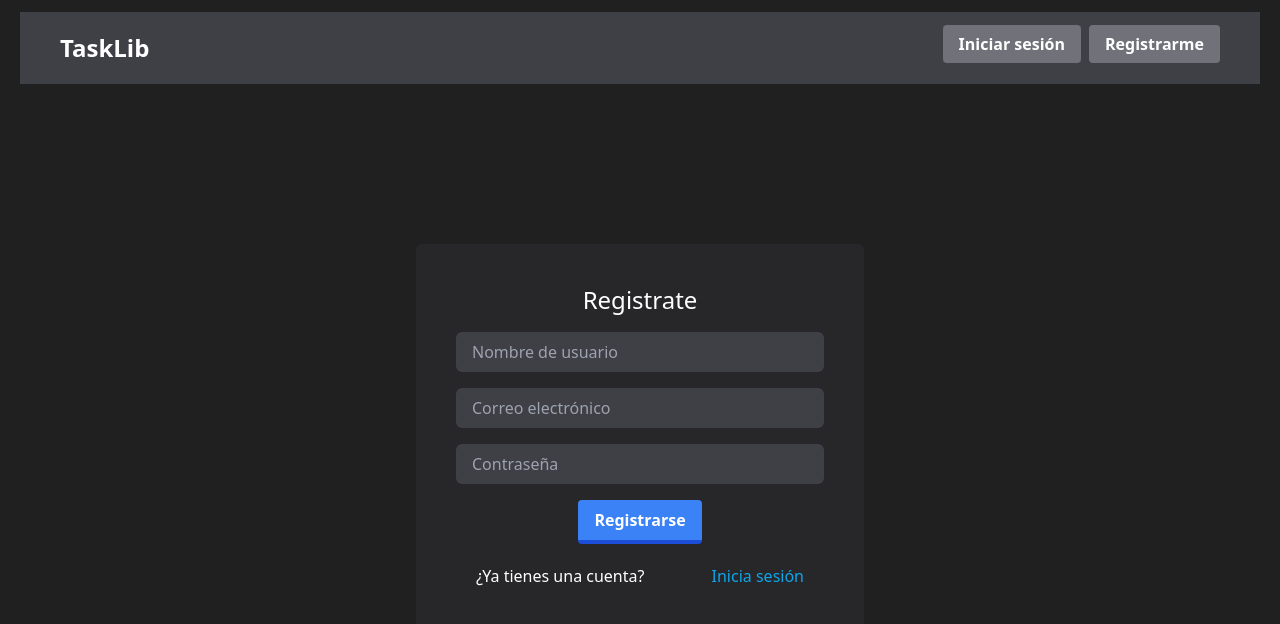
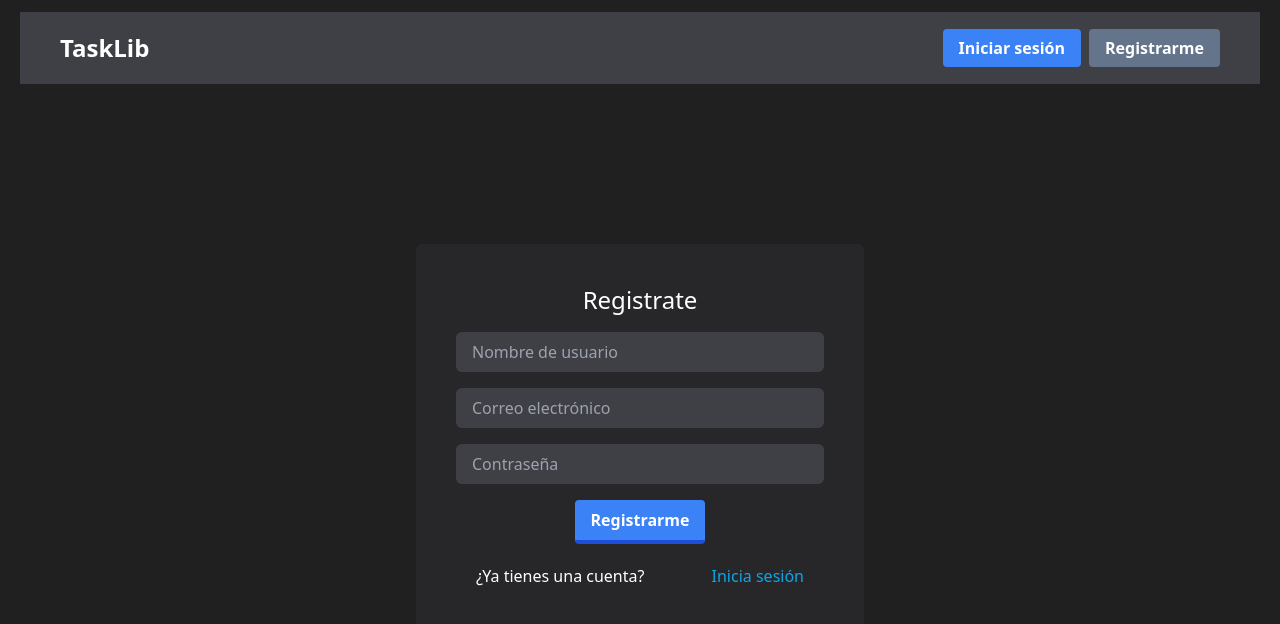
Before and after one commit to AndresManjarres/TaskLogin, a React (Vite) app in the folder client/: page /register in a window 1280 px wide. Shown: the top 624 px of the page. Built offline with nearby package versions, Linux system fonts and the light colour scheme.

Commit message:
Estilos aplicados a Navbar y Taskcards retocar HomePage

```diff
--- a/client/src/components/Navbar.jsx
+++ b/client/src/components/Navbar.jsx
@@ -6,7 +6,7 @@ function Navbar() {
   const { isAuthenticated, logout, user} = useAuth();
 
   return (
-    <nav className="bg-zinc-700 my-3 flex justify-between py-5 px-10">
+    <nav className="bg-zinc-700 my-3 flex justify-between py-5 px-10 items-center">
       <Link to='/'>
         <h1 className="text-2xl font-bold">TaskLib</h1>
       </Link>
@@ -18,26 +18,26 @@ function Navbar() {
               Bienvenido {user.username}
             </li>
             <li>
-              <Link to='/add-task' className="bg-zinc-500 hover:bg-zinc-600 text-white font-bold py-2 px-4 rounded">Agregar Task</Link>
+              <Link to='/add-task' className="bg-slate-500 hover:bg-slate-600 text-white font-bold py-2 px-4 rounded">Agregar Task</Link>
             </li>
             <li>
               <Link to='/' onClick={() => {
                 logout();
-              }} className="bg-zinc-500 hover:bg-zinc-600 text-white font-bold py-2 px-4 rounded">Salir</Link>
+              }} className="bg-red-600 hover:bg-red-800 text-white font-bold py-2 px-4 rounded">Salir</Link>
             </li>
           </>
         ) : (
           <>
             <li>
               <Link to='/login'
-              className="bg-zinc-500 hover:bg-zinc-600 text-white font-bold py-2 px-4 rounded"
+              className="bg-blue-500 hover:bg-blue-400 text-white font-bold py-2 px-4 rounded"
               >
                 Iniciar sesión
               </Link>
             </li>
             <li>
               <Link to='/register'
-              className="bg-zinc-500 hover:bg-zinc-600 text-white font-bold py-2 px-4 rounded"
+              className="bg-slate-500 hover:bg-slate-600 text-white font-bold py-2 px-4 rounded"
               >Registrarme</Link>
             </li>
           </>
--- a/client/src/components/TaskCard.jsx
+++ b/client/src/components/TaskCard.jsx
@@ -8,24 +8,26 @@ function TaskCard({ task }) {
   return (
     <div className="bg-zinc-800 max-w-md w-full p-10 rounded-md">
 
-      <header className="flex justify-between">
+      <header>
         <h2 className="text-2xl font-bold">{task.titulo}</h2>
-
-        <div className="flex gap-x-2 items-center">
-          <button onClick={() => {
-            deleteTask(task._id)
-          }}>
-            Eliminar
-          </button>
-
-          <Link to={`/task/${task._id}`}>
-            Editar
-          </Link>
-        </div>
       </header>
 
+      <hr className="border-gray-500 border-1 my-4"/>
+
       <p className="text-slate-300">{task.descripcion}</p>
-      <p>{new Date(task.fecha).toLocaleDateString()}</p>
+      <p className="text-blue-400 text-xs mt-2">{new Date(task.fecha).toLocaleDateString()}</p>
+
+      <div className="flex gap-x-2 items-center mt-5">
+        <Link to={`/task/${task._id}`} className="bg-violet-500 hover:bg-violet-700 text-white font-bold py-2 px-4 rounded-s-md text-xs">
+          Editar
+        </Link>
+
+        <button onClick={() => {
+          deleteTask(task._id)
+        }} className="bg-red-500 hover:bg-red-700 text-white font-bold py-2 px-4 rounded-e-md text-xs">
+          Eliminar
+        </button>
+      </div>
     </div>
   )
 }
--- a/client/src/pages/RegisterPage.jsx
+++ b/client/src/pages/RegisterPage.jsx
@@ -60,7 +60,7 @@ function RegisterPage() {
           errors.password && <p className='text-red-500'>La contraseña es requerida</p>
         }
 
-        <button type="submit" className='bg-blue-500 hover:bg-blue-400 text-white font-bold py-2 px-4 border-b-4 border-blue-700 hover:border-blue-500 rounded self-center'>Registrarse</button>
+        <button type="submit" className='bg-blue-500 hover:bg-blue-400 text-white font-bold py-2 px-4 border-b-4 border-blue-700 hover:border-blue-500 rounded self-center'>Registrarme</button>
       </form>
 
       <p className='flex gap-x-2 justify-between p-5'>
--- a/client/src/pages/TaskPage.jsx
+++ b/client/src/pages/TaskPage.jsx
@@ -10,7 +10,11 @@ function TaskPage() {
     getTasks()
   }, [])
 
-  if (tasks.length === 0) return (<p>No hay tareas</p>);
+  if (tasks.length === 0) return (
+        <p className="text-4xl text-center text-white opacity-70 p-4">
+          No tienes tareas aún.
+        </p>
+  );
 
   return (
     <div className="grid grid-cols-3 gap-2">
```
